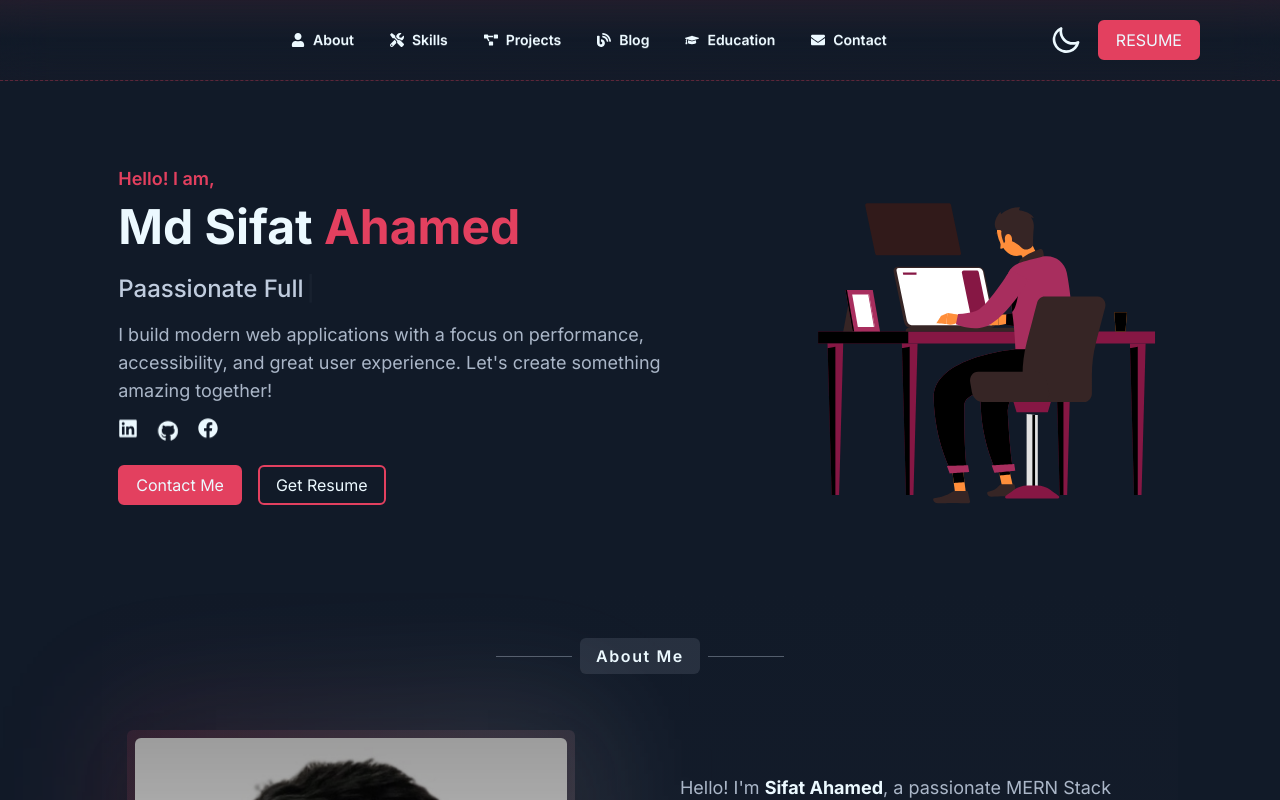
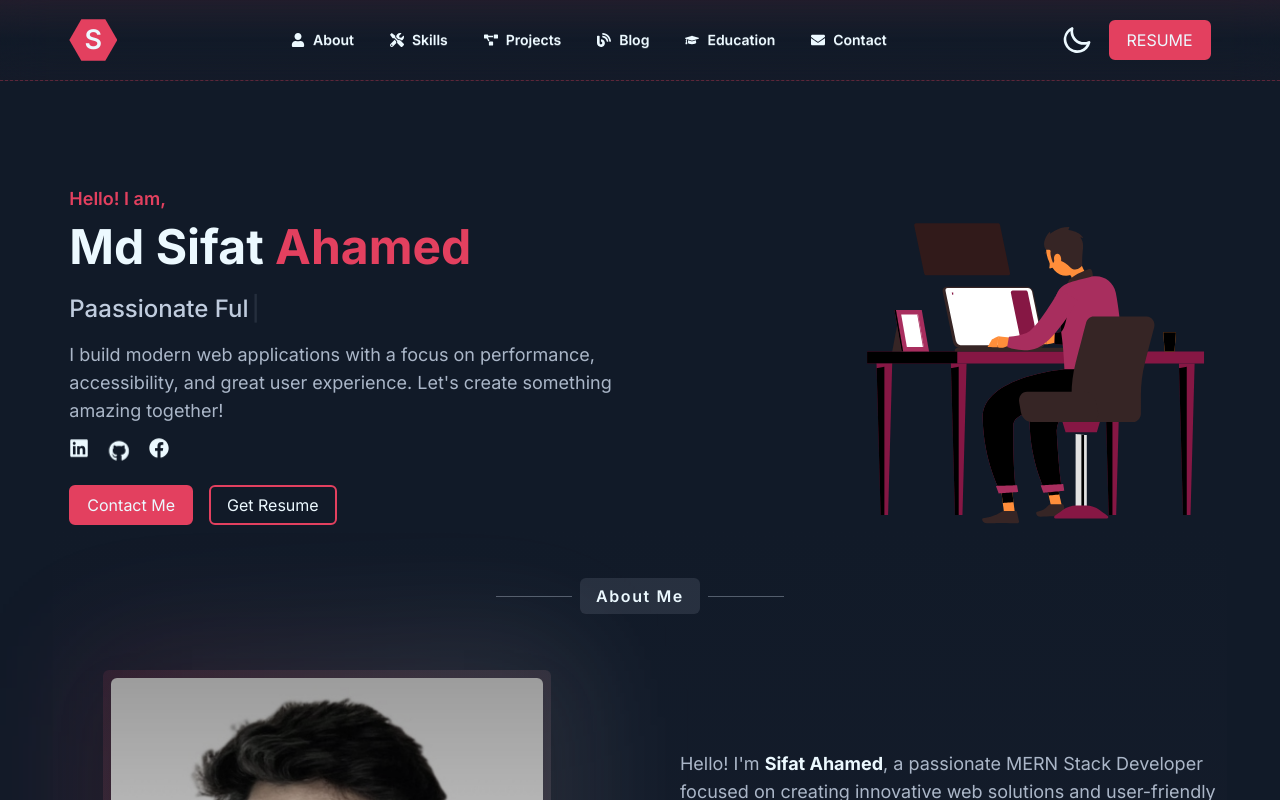
Before and after one commit to MD-SIFAT-AHAMED/My-Portfolio, a React (Vite) app: page / in a window 1280 px wide. Shown: the top 800 px of the page. Built offline with nearby package versions, Linux system fonts and the light colour scheme.

Commit message:
width bug fix

```diff
--- a/index.html
+++ b/index.html
@@ -2,9 +2,9 @@
 <html lang="en" data-theme="light">
   <head>
     <meta charset="UTF-8" />
-    <link rel="icon" type="image/svg+xml" href="/vite.svg" />
+    <link rel="icon" type="image/svg+xml" href="/fav.ico" />
     <meta name="viewport" content="width=device-width, initial-scale=1.0" />
-    <title>Vite + React</title>
+    <title>Sifat Ahamed</title>
   </head>
   <body>
     <div id="root"></div>
--- a/src/Component/Home/Hero.jsx
+++ b/src/Component/Home/Hero.jsx
@@ -9,7 +9,7 @@ import { motion } from "framer-motion";
 
 const Hero = () => {
   return (
-    <section className="flex flex-col md:flex-row items-center justify-between gap-8 px-4">
+    <section className="flex flex-col md:flex-row items-center justify-between gap-8 px-4 mt-25 md:mt-45">
       {/* Left: Text Content */}
       <motion.div
         className="flex flex-col items-start gap-4"
--- /dev/null
+++ b/src/Component/Shared/Logo/Logo.jsx
@@ -0,0 +1,12 @@
+import { useNavigate } from "react-router";
+
+const Logo = () => {
+    const navigate = useNavigate()
+    return (
+        <div onClick={() => navigate('/')} className=" w-10 md:w-12 h-10 md:h-12 bg-primary flex items-center justify-center clip-hexagon font-semibold text-[27px] cursor-pointer transition-all duration-300 hover:scale-110 hover:shadow-md hover:shadow-primary/60 ">
+            S
+        </div>
+    );
+};
+
+export default Logo;
--- a/src/Component/Shared/Navbar/Navbar.jsx
+++ b/src/Component/Shared/Navbar/Navbar.jsx
@@ -13,6 +13,7 @@ import {
   FaGraduationCap,
 } from "react-icons/fa";
 import ThemeToggle from "../Ui/ThemeToggle";
+import Logo from "../Logo/Logo";
 // import resume from '../../assets/resume.pdf';
 
 const Navbar = () => {
@@ -49,9 +50,9 @@ const Navbar = () => {
 
   return (
     <nav className="backdrop-blur-xl bg-gradient-to-t from-primary/2 via-base-100/50 to-primary/8 fixed top-0 left-0 w-full z-50 border-b border-dashed border-primary/30 ">
-      <div className="max-w-6xl mx-auto px-4 py-3 md:py-4 flex items-center justify-between">
+      <div className="max-w-screen-2xl w-11/12 mx-auto px-4 py-3 md:py-4 flex items-center justify-between">
         {/* Logo */}
-        <div className="w-12 h-10 md:h-12">{/* <Logo /> */}</div>
+        <div className="w-12 h-10 md:h-12">{<Logo />}</div>
         {/* Nav links - large screens */}
         <ul className="hidden lg:flex gap-1 text-sm font-medium border-0">
           {navLinks.map((link) => (
@@ -77,7 +78,7 @@ const Navbar = () => {
         <div className="lg:hidden">
           <button
             onClick={() => setIsOpen(true)}
-            className="py-2 px-2 bg-primary rounded-sm text-lg"
+            className="py-2 px-2 bg-primary rounded-sm text-xl"
           >
             <GiHamburgerMenu />
           </button>
@@ -121,7 +122,7 @@ const Navbar = () => {
 
           {/* Resume & Theme Toggle */}
           <div className="flex justify-center items-center gap-4">
-            {/* <ThemeToggle /> */}
+            {<ThemeToggle />}
             <Button onClick={handleLinkClick} variant="primary">
               <a href={"resume"} download>
                 RESUME
--- a/src/Layout/MainLayout.jsx
+++ b/src/Layout/MainLayout.jsx
@@ -6,13 +6,13 @@ import Footer from "../Component/Shared/Footer/Footer";
 const MainLayout = () => {
   return (
     <div>
-      <nav className="max-w-screen-2xl w-11/12 mx-auto">
+      <nav >
         <Navbar />
       </nav>
-      <main className="max-w-screen-2xl w-11/12 mx-auto mt-40">
+      <main className="max-w-screen-2xl w-11/12 mx-auto space-y-20">
         <Outlet />
       </main>
-      <footer className="">
+      <footer>
         <Footer />
       </footer>
     </div>
--- a/src/Pages/Home/Home.jsx
+++ b/src/Pages/Home/Home.jsx
@@ -8,7 +8,7 @@ import Education from "../../Component/Home/Education";
 
 const Home = () => {
   return (
-    <div className="max-w-screen-2xl w-11/12 mx-auto space-y-20">
+    <div>
       <Hero />
       <About />
       <Skills />
```
Also changed, not shown: 2 other files (tests, documents, lock files or other folders).
